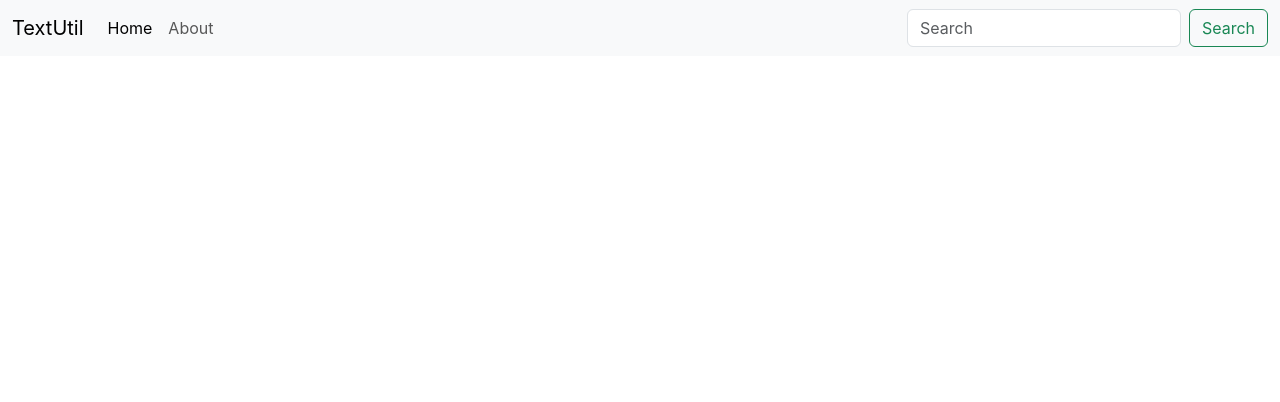
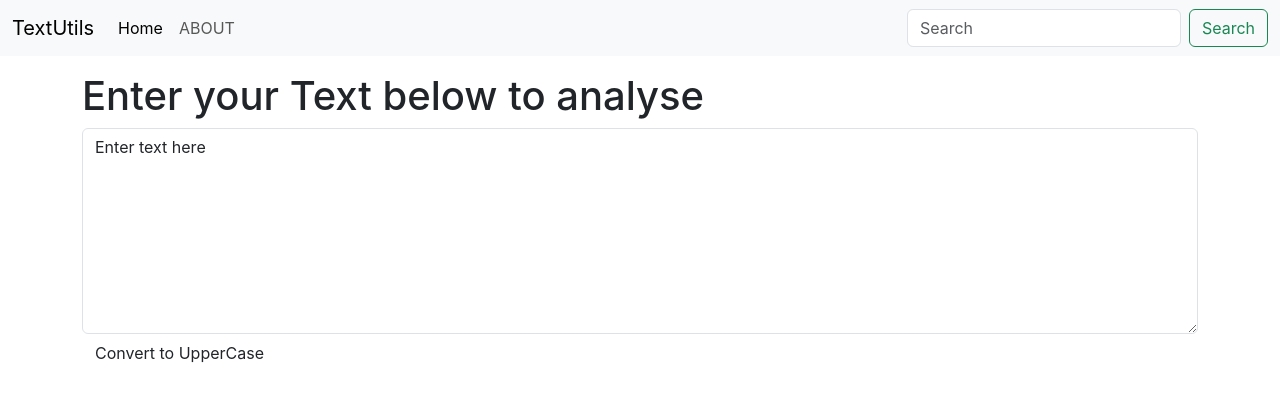
Before and after one commit to Visheshsingh0707/React-Tutorial, a React (Create React App) app: page / in a window 1280 px wide. Shown: the top 402 px of the page. Built offline with nearby package versions, Linux system fonts and the light colour scheme.

Commit message:
first commit

```diff
--- a/src/App.js
+++ b/src/App.js
@@ -1,31 +1,15 @@
 import logo from './logo.svg';
 import './App.css';
+import Navbar from './components/Navbar';
+import TextForm from './components/TextForm';
 
 function App() {
   return (
     <>
-    <nav className="navbar navbar-expand-lg bg-body-tertiary">
-  <div className="container-fluid">
-    <a className="navbar-brand" href="/">TextUtil</a>
-    <button className="navbar-toggler" type="button" data-bs-toggle="collapse" data-bs-target="#navbarSupportedContent" aria-controls="navbarSupportedContent" aria-expanded="false" aria-label="Toggle navigation">
-      <span className="navbar-toggler-icon"></span>
-    </button>
-    <div className="collapse navbar-collapse" id="navbarSupportedContent">
-      <ul className="navbar-nav me-auto mb-2 mb-lg-0">
-        <li className="nav-item">
-          <a className="nav-link active" aria-current="page" href="/">Home</a>
-        </li>
-        <li className="nav-item">
-          <a className="nav-link" href="/">About</a>
-        </li>
-      </ul>
-      <form className="d-flex" role="search">
-        <input className="form-control me-2" type="search" placeholder="Search" aria-label="Search"/>
-        <button className="btn btn-outline-success" type="submit">Search</button>
-      </form>
+   <Navbar title="TextUtils" aboutText='ABOUT' />
+  <div className="container my-3">
+    <TextForm heading="Enter your Text below to analyse"/>
     </div>
-  </div>
-</nav>
       </>
   );
 }
--- /dev/null
+++ b/src/components/Navbar.js
@@ -0,0 +1,38 @@
+import React from 'react'
+import PropTypes from 'prop-types';
+export default function Navbar(props) {
+  return (
+     <nav className="navbar navbar-expand-lg bg-body-tertiary">
+  <div className="container-fluid">
+    <a className="navbar-brand" href="/">{props.title}</a>
+    <button className="navbar-toggler" type="button" data-bs-toggle="collapse" data-bs-target="#navbarSupportedContent" aria-controls="navbarSupportedContent" aria-expanded="false" aria-label="Toggle navigation">
+      <span className="navbar-toggler-icon"></span>
+    </button>
+    <div className="collapse navbar-collapse" id="navbarSupportedContent">
+      <ul className="navbar-nav me-auto mb-2 mb-lg-0">
+        <li className="nav-item">
+          <a className="nav-link active" aria-current="page" href="/">Home</a>
+        </li>
+        <li className="nav-item">
+          <a className="nav-link" href="/">{props.aboutText}</a>
+        </li>
+      </ul>
+      <form className="d-flex" role="search">
+        <input className="form-control me-2" type="search" placeholder="Search" aria-label="Search"/>
+        <button className="btn btn-outline-success" type="submit">Search</button>
+      </form>
+    </div>
+  </div>
+</nav>
+  )
+}
+//(PropTypes.string) necessiarily shows that title and abouttext has to be a string, whereas .isRequired shows that you must pass some value and cannot leave it empty
+Navbar.propTypes={
+  title:PropTypes.string.isRequired,
+  aboutText:PropTypes.string
+}
+//this helps in storing default values
+Navbar.defaultProps={
+  title:'Set title',
+  aboutText:'About'
+};
--- /dev/null
+++ b/src/components/TextForm.js
@@ -0,0 +1,24 @@
+import React,{useState} from 'react'
+
+export default function TextForm(props) {
+    const handleUpClick=()=>{
+    //  console.log("UpperCase was clicked"+text);
+    let newText=text.toUpperCase();
+     setText(newText)
+    }
+    const handleOnChange=(event)=>{
+    //  console.log("on change");
+     setText(event.target.value);
+    }
+    const[text,setText]=useState("Enter text here");
+  return (
+    <div>
+     <h1>{props.heading}</h1>
+<div className="mb-3">
+  <textarea className="form-control" value={text} onChange={handleOnChange} id="myBox" rows="8"></textarea>
+  {/* it is necessary to write onChange as you are passing text as ur value sou also need to update it using onChange */}
+<button className="btn" onClick={handleUpClick}>Convert to UpperCase </button>
+</div>
+    </div>
+  )
+}
```
